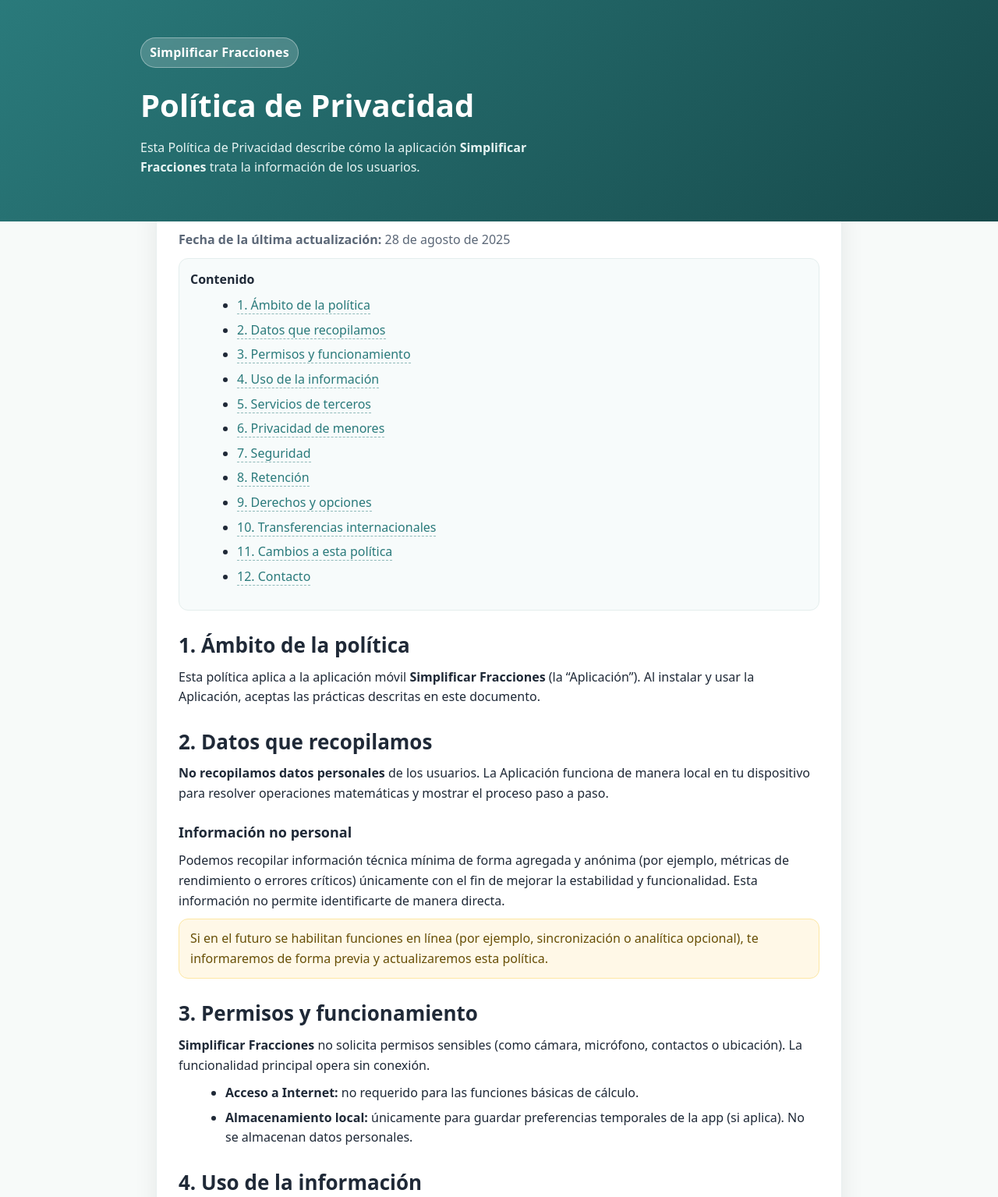
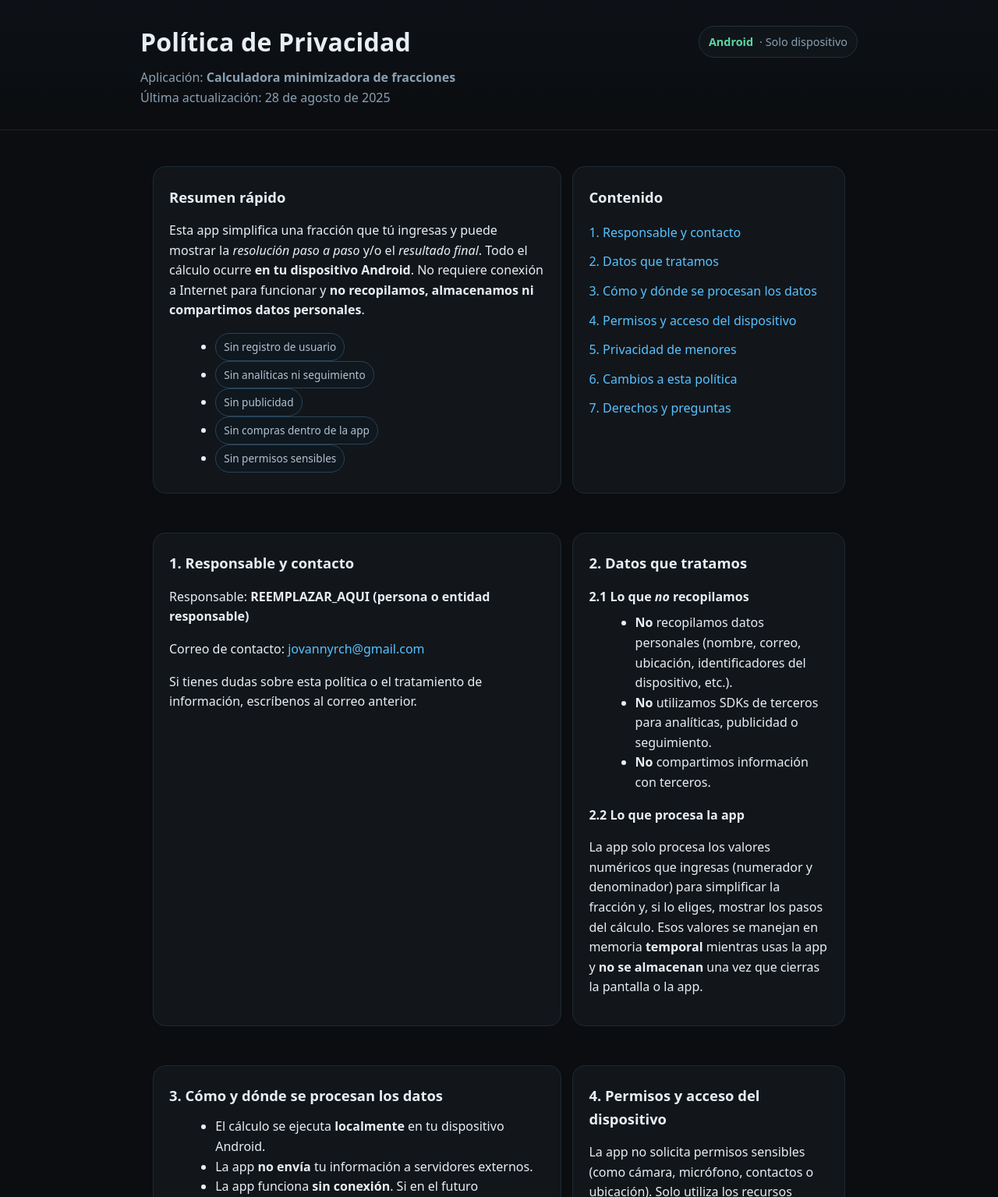
Before and after one commit to JovannyRch/politicas, a plain HTML site: page simplificar_fracciones.html in a window 1280 px wide. Shown: the top 1535 px of the page at 78% size. Drawn offline with Linux system fonts and the light colour scheme.

Commit message:
update policy

```diff
--- a/simplificar_fracciones.html
+++ b/simplificar_fracciones.html
@@ -1,24 +1,26 @@
 <!DOCTYPE html>
-<html lang="es">
+<html lang="es" dir="ltr">
   <head>
     <meta charset="utf-8" />
-    <meta name="viewport" content="width=device-width, initial-scale=1" />
-    <title>Política de Privacidad — Simplificar Fracciones</title>
+    <meta name="viewport" content="width=device-width,initial-scale=1" />
+    <title>
+      Política de Privacidad – Calculadora minimizadora de fracciones
+    </title>
     <meta
       name="description"
-      content="Política de Privacidad de la aplicación Simplificar Fracciones."
+      content="Política de Privacidad de la app Android 'Calculadora minimizadora de fracciones'."
     />
     <style>
       :root {
-        --bg: #0f2e30;
-        --card: #ffffff;
-        --ink: #1f2937;
-        --muted: #5b6777;
-        --brand: #2a7a7b;
-        --accent: #ffc857;
-        --ring: rgba(42, 122, 123, 0.25);
+        --bg: #0b0d10;
+        --card: #12161a;
+        --muted: #8aa0b2;
+        --text: #e7eef4;
+        --accent: #59c1ff;
+        --ok: #5bd6a1;
+        --warn: #ffd166;
+        --max: 920px;
         --radius: 16px;
-        --maxw: 920px;
       }
       * {
         box-sizing: border-box;
@@ -27,306 +29,283 @@
       body {
         margin: 0;
         padding: 0;
+        background: var(--bg);
+        color: var(--text);
+        font-family: system-ui, -apple-system, Segoe UI, Roboto, Ubuntu,
+          Helvetica, Arial, sans-serif;
+        line-height: 1.6;
       }
-      body {
-        font-family: system-ui, -apple-system, Segoe UI, Roboto, Helvetica,
-          Arial, Apple Color Emoji, Segoe UI Emoji;
-        line-height: 1.6;
-        color: var(--ink);
-        background: #f7faf9;
+      a {
+        color: var(--accent);
+        text-decoration: none;
+      }
+      a:hover {
+        text-decoration: underline;
       }
       header {
-        background: linear-gradient(135deg, var(--brand), #174a4b);
-        color: white;
-        padding: 48px 20px 56px;
-        position: relative;
-        overflow: hidden;
+        padding: 28px 16px;
+        border-bottom: 1px solid #1c232a;
+        background: linear-gradient(180deg, #0d1116 0%, #0b0d10 100%);
       }
-      header .wrap {
-        max-width: var(--maxw);
+      .wrap {
+        max-width: var(--max);
         margin: 0 auto;
       }
-      .app-name {
-        display: inline-block;
-        padding: 0.35rem 0.7rem;
-        border-radius: 999px;
-        background: rgba(255, 255, 255, 0.18);
-        border: 1px solid rgba(255, 255, 255, 0.35);
-        backdrop-filter: blur(4px);
-        font-weight: 600;
+      .title {
+        display: flex;
+        flex-wrap: wrap;
+        gap: 14px;
+        align-items: center;
+        justify-content: space-between;
+      }
+      h1 {
+        margin: 0;
+        font-size: clamp(1.4rem, 3vw, 2rem);
         letter-spacing: 0.2px;
       }
-      h1 {
-        font-size: clamp(28px, 4vw, 40px);
-        margin: 16px 0 10px;
+      .badge {
+        display: inline-flex;
+        align-items: center;
+        gap: 8px;
+        border: 1px solid #22303a;
+        background: #10151a;
+        border-radius: 999px;
+        padding: 8px 12px;
+        color: var(--muted);
+        font-size: 0.9rem;
       }
-      .lede {
-        margin: 0;
-        max-width: 60ch;
-        color: #e6f4f3;
+      .badge b {
+        color: var(--ok);
       }
       main {
-        max-width: var(--maxw);
-        margin: -28px auto 64px;
-        padding: 0 20px;
+        padding: 28px 16px;
       }
-      .card {
+      section {
         background: var(--card);
+        border: 1px solid #1c2a35;
         border-radius: var(--radius);
-        box-shadow: 0 10px 30px rgba(0, 0, 0, 0.08);
-        padding: 28px;
-        border: 1px solid #e8efee;
+        padding: 20px;
+        margin: 18px 0;
       }
       h2 {
-        margin: 28px 0 12px;
-        font-size: clamp(20px, 3.2vw, 26px);
-        line-height: 1.25;
+        margin: 0.2rem 0 0.8rem;
+        font-size: 1.15rem;
       }
       h3 {
-        margin: 22px 0 8px;
-        font-size: 18px;
+        margin: 1rem 0 0.5rem;
+        font-size: 1rem;
       }
-      p {
-        margin: 10px 0;
-      }
-      ul {
-        margin: 8px 0 16px 1.25rem;
-      }
-      li {
-        margin: 6px 0;
+      ul,
+      ol {
+        margin: 0.4rem 0 0.4rem 1.2rem;
       }
       .muted {
         color: var(--muted);
       }
       .pill {
-        display: inline-flex;
-        gap: 0.5rem;
-        align-items: center;
-        padding: 0.3rem 0.6rem;
+        display: inline-block;
+        padding: 6px 10px;
         border-radius: 999px;
-        background: #f1fbfa;
-        border: 1px solid #dbeeed;
-        color: #0e3c3d;
-        font-weight: 600;
-        font-size: 0.9rem;
+        border: 1px solid #284457;
+        background: #0f171f;
+        color: #b2c2cf;
+        font-size: 0.85rem;
       }
-      .kbd {
-        font-family: ui-monospace, SFMono-Regular, Menlo, Monaco, Consolas,
-          "Liberation Mono", "Courier New", monospace;
-        background: #f3f4f6;
-        border: 1px solid #e5e7eb;
-        padding: 0.1rem 0.35rem;
-        border-radius: 6px;
-      }
-      .toc {
-        background: #f7fbfb;
-        border: 1px solid #e4eeed;
-        padding: 14px;
-        border-radius: 12px;
-      }
-      a {
-        color: var(--brand);
-        text-decoration: none;
-        border-bottom: 1px dashed rgba(42, 122, 123, 0.5);
-      }
-      a:hover {
-        border-bottom-style: solid;
+      .toc a {
+        display: block;
+        padding: 6px 0;
       }
       footer {
-        max-width: var(--maxw);
-        margin: 24px auto 72px;
-        padding: 0 20px;
+        padding: 28px 16px;
+        border-top: 1px solid #1c232a;
         color: var(--muted);
       }
-      .stamp {
-        margin-top: 12px;
-        font-size: 14px;
+      .grid {
+        display: grid;
+        gap: 14px;
       }
-      .hr {
-        height: 1px;
-        background: #ecf2f1;
-        margin: 22px 0;
+      @media (min-width: 820px) {
+        .grid.two {
+          grid-template-columns: 1.2fr 0.8fr;
+        }
       }
-      .note {
-        padding: 12px 14px;
-        background: #fff8e7;
-        border: 1px solid #fde7a3;
-        color: #684f06;
-        border-radius: 12px;
-      }
-      /* Print */
-      @media print {
-        header {
-          background: #fff;
-          color: #000;
-          border-bottom: 2px solid #000;
-        }
-        .app-name {
-          background: none;
-          border: 1px solid #000;
-          color: #000;
-        }
-        a {
-          color: #000;
-          border: none;
-          text-decoration: underline;
-        }
-        .card,
-        body {
-          background: #fff !important;
-          box-shadow: none;
-        }
+      code {
+        background: #0f1620;
+        border: 1px solid #223046;
+        color: #cfe6ff;
+        border-radius: 8px;
+        padding: 2px 6px;
       }
     </style>
   </head>
   <body>
     <header>
-      <div class="wrap">
-        <span class="app-name">Simplificar Fracciones</span>
+      <div class="wrap title">
         <h1>Política de Privacidad</h1>
-        <p class="lede">
-          Esta Política de Privacidad describe cómo la aplicación
-          <strong>Simplificar Fracciones</strong> trata la información de los
-          usuarios.
-        </p>
+        <span class="badge" aria-label="Compatibilidad"
+          ><b>Android</b> · Solo dispositivo</span
+        >
+      </div>
+      <div class="wrap muted" style="margin-top: 8px">
+        Aplicación: <strong>Calculadora minimizadora de fracciones</strong
+        ><br />
+        Última actualización:
+        <time datetime="2025-08-28">28 de agosto de 2025</time>
       </div>
     </header>
 
-    <main>
-      <article class="card">
-        <p class="muted">
-          <strong>Fecha de la última actualización:</strong> 28 de agosto de
-          2025
-        </p>
-        <div class="toc">
-          <strong>Contenido</strong>
-          <ul>
-            <li><a href="#ambito">1. Ámbito de la política</a></li>
-            <li><a href="#datos">2. Datos que recopilamos</a></li>
-            <li><a href="#permisos">3. Permisos y funcionamiento</a></li>
-            <li><a href="#uso">4. Uso de la información</a></li>
-            <li><a href="#terceros">5. Servicios de terceros</a></li>
-            <li><a href="#menores">6. Privacidad de menores</a></li>
-            <li><a href="#seguridad">7. Seguridad</a></li>
-            <li><a href="#retencion">8. Retención</a></li>
-            <li><a href="#derechos">9. Derechos y opciones</a></li>
-            <li>
-              <a href="#transferencias">10. Transferencias internacionales</a>
-            </li>
-            <li><a href="#cambios">11. Cambios a esta política</a></li>
-            <li><a href="#contacto">12. Contacto</a></li>
-          </ul>
-        </div>
-
-        <h2 id="ambito">1. Ámbito de la política</h2>
+    <main class="wrap grid two">
+      <section aria-labelledby="resumen">
+        <h2 id="resumen">Resumen rápido</h2>
         <p>
-          Esta política aplica a la aplicación móvil
-          <strong>Simplificar Fracciones</strong> (la “Aplicación”). Al instalar
-          y usar la Aplicación, aceptas las prácticas descritas en este
-          documento.
-        </p>
-
-        <h2 id="datos">2. Datos que recopilamos</h2>
-        <p>
-          <strong>No recopilamos datos personales</strong> de los usuarios. La
-          Aplicación funciona de manera local en tu dispositivo para resolver
-          operaciones matemáticas y mostrar el proceso paso a paso.
-        </p>
-        <h3>Información no personal</h3>
-        <p>
-          Podemos recopilar información técnica mínima de forma agregada y
-          anónima (por ejemplo, métricas de rendimiento o errores críticos)
-          únicamente con el fin de mejorar la estabilidad y funcionalidad. Esta
-          información no permite identificarte de manera directa.
-        </p>
-        <p class="note">
-          Si en el futuro se habilitan funciones en línea (por ejemplo,
-          sincronización o analítica opcional), te informaremos de forma previa
-          y actualizaremos esta política.
-        </p>
-
-        <h2 id="permisos">3. Permisos y funcionamiento</h2>
-        <p>
-          <strong>Simplificar Fracciones</strong> no solicita permisos sensibles
-          (como cámara, micrófono, contactos o ubicación). La funcionalidad
-          principal opera sin conexión.
+          Esta app simplifica una fracción que tú ingresas y puede mostrar la
+          <em>resolución paso a paso</em> y/o el <em>resultado final</em>. Todo
+          el cálculo ocurre <strong>en tu dispositivo Android</strong>. No
+          requiere conexión a Internet para funcionar y
+          <strong
+            >no recopilamos, almacenamos ni compartimos datos personales</strong
+          >.
         </p>
         <ul>
+          <li><span class="pill">Sin registro de usuario</span></li>
+          <li><span class="pill">Sin analíticas ni seguimiento</span></li>
+          <li><span class="pill">Sin publicidad</span></li>
+          <li><span class="pill">Sin compras dentro de la app</span></li>
+          <li><span class="pill">Sin permisos sensibles</span></li>
+        </ul>
+      </section>
+
+      <section class="toc" aria-labelledby="contenido">
+        <h2 id="contenido">Contenido</h2>
+        <a href="#responsable">1. Responsable y contacto</a>
+        <a href="#datos">2. Datos que tratamos</a>
+        <a href="#proceso">3. Cómo y dónde se procesan los datos</a>
+        <a href="#permisos">4. Permisos y acceso del dispositivo</a>
+        <a href="#menores">5. Privacidad de menores</a>
+        <a href="#cambios">6. Cambios a esta política</a>
+        <a href="#derechos">7. Derechos y preguntas</a>
+      </section>
+
+      <section aria-labelledby="responsable" id="responsable">
+        <h2>1. Responsable y contacto</h2>
+        <p>
+          Responsable:
+          <strong>REEMPLAZAR_AQUI (persona o entidad responsable)</strong>
+        </p>
+        <p>
+          Correo de contacto:
+          <a href="mailto:jovannyrch@gmail.com">jovannyrch@gmail.com</a>
+        </p>
+        <p>
+          Si tienes dudas sobre esta política o el tratamiento de información,
+          escríbenos al correo anterior.
+        </p>
+      </section>
+
+      <section aria-labelledby="datos" id="datos">
+        <h2>2. Datos que tratamos</h2>
+        <h3>2.1 Lo que <em>no</em> recopilamos</h3>
+        <ul>
           <li>
-            <strong>Acceso a Internet:</strong> no requerido para las funciones
-            básicas de cálculo.
+            <strong>No</strong> recopilamos datos personales (nombre, correo,
+            ubicación, identificadores del dispositivo, etc.).
           </li>
           <li>
-            <strong>Almacenamiento local:</strong> únicamente para guardar
-            preferencias temporales de la app (si aplica). No se almacenan datos
-            personales.
+            <strong>No</strong> utilizamos SDKs de terceros para analíticas,
+            publicidad o seguimiento.
+          </li>
+          <li><strong>No</strong> compartimos información con terceros.</li>
+        </ul>
+        <h3>2.2 Lo que procesa la app</h3>
+        <p>
+          La app solo procesa los valores numéricos que ingresas (numerador y
+          denominador) para simplificar la fracción y, si lo eliges, mostrar los
+          pasos del cálculo. Esos valores se manejan en memoria
+          <strong>temporal</strong> mientras usas la app y
+          <strong>no se almacenan</strong> una vez que cierras la pantalla o la
+          app.
+        </p>
+      </section>
+
+      <section aria-labelledby="proceso" id="proceso">
+        <h2>3. Cómo y dónde se procesan los datos</h2>
+        <ul>
+          <li>
+            El cálculo se ejecuta <strong>localmente</strong> en tu dispositivo
+            Android.
+          </li>
+          <li>
+            La app <strong>no envía</strong> tu información a servidores
+            externos.
+          </li>
+          <li>
+            La app funciona <strong>sin conexión</strong>. Si en el futuro
+            agregamos funciones en línea (por ejemplo, copias de seguridad o
+            sincronización), <strong>actualizaremos esta política</strong> y te
+            lo informaremos de forma visible dentro de la app o en su ficha de
+            Play Store.
           </li>
         </ul>
+      </section>
 
-        <h2 id="uso">4. Uso de la información</h2>
+      <section aria-labelledby="permisos" id="permisos">
+        <h2>4. Permisos y acceso del dispositivo</h2>
         <p>
-          La información técnica anónima, en caso de generarse, se usa
-          exclusivamente para:
+          La app no solicita permisos sensibles (como cámara, micrófono,
+          contactos o ubicación). Solo utiliza los recursos necesarios para su
+          funcionamiento básico de interfaz.
         </p>
-        <ul>
-          <li>Diagnostic ar y corregir errores.</li>
-          <li>Mejorar el rendimiento y la experiencia de uso.</li>
-        </ul>
+      </section>
 
-        <h2 id="terceros">5. Servicios de terceros</h2>
+      <section aria-labelledby="menores" id="menores">
+        <h2>5. Privacidad de menores</h2>
         <p>
-          Actualmente, la Aplicación <strong>no integra</strong> SDKs de
-          terceros con fines de publicidad o analítica que recolecten datos
-          personales. Si esto cambia, se incluirá una lista de servicios
-          utilizados, enlaces a sus políticas de privacidad y opciones de
-          exclusión correspondientes.
+          La app puede ser utilizada con fines educativos. No recopilamos datos
+          de ningún usuario, incluidos menores de edad. Si un tutor o padre
+          considera que deberíamos eliminar alguna información accidentalmente
+          enviada por canales externos (por ejemplo, correo de soporte), puede
+          contactarnos en
+          <a href="mailto:jovannyrch@gmail.com">jovannyrch@gmail.com</a>.
         </p>
+      </section>
 
-        <h2 id="menores">6. Privacidad de menores</h2>
+      <section aria-labelledby="cambios" id="cambios">
+        <h2>6. Cambios a esta política</h2>
         <p>
-          <strong>Simplificar Fracciones</strong> está diseñada para ser apta
-          para todas las edades y no recopila datos personales de menores de 13
-          años. Si un padre, madre o tutor considera que un menor nos
-          proporcionó datos personales por error, puede contactarnos para
-          solicitar su eliminación.
+          Podemos actualizar esta política para reflejar mejoras o nuevos
+          requisitos legales. Publicaremos la versión actualizada indicando la
+          fecha de “Última actualización”. Cambios relevantes se comunicarán
+          dentro de la app o en su ficha de Play Store.
         </p>
+      </section>
 
-        <h2 id="seguridad">7. Seguridad</h2>
+      <section aria-labelledby="derechos" id="derechos">
+        <h2>7. Derechos y preguntas</h2>
         <p>
-          Aplicamos medidas razonables de seguridad proporcionales a la
-          naturaleza local y sin conexión de la Aplicación. No obstante, ningún
-          sistema es completamente infalible.
+          Puedes contactar al responsable para ejercer derechos o realizar
+          preguntas relacionadas con tu privacidad. Dado que la app no recopila
+          datos personales ni crea perfiles, no contamos con información que
+          vinculemos a tu identidad.
         </p>
+        <p>
+          Contacto:
+          <a href="mailto:jovannyrch@gmail.com">jovannyrch@gmail.com</a>
+        </p>
+      </section>
+    </main>
 
-        <h2 id="retencion">8. Retención</h2>
-        <p>
-          Al no recopilar datos personales, no mantenemos registros
-          identificables. La información técnica anónima (si existiera) se
-          conservaría solo el tiempo necesario para los fines descritos en esta
-          política.
-        </p>
+    <footer>
+      <div class="wrap">
+        <small
+          >© <span id="y"></span> Calculadora minimizadora de fracciones ·
+          Política de Privacidad</small
+        >
+      </div>
+    </footer>
 
-        <h2 id="derechos">9. Derechos y opciones</h2>
-        <p>
-          Si en el futuro se habilitan funciones que impliquen el tratamiento de
-          datos personales, podrás ejercer tus derechos de acceso,
-          rectificación, cancelación y oposición (y otros aplicables según
-          jurisdicción) contactándonos. Mientras tanto, puedes desinstalar la
-          Aplicación en cualquier momento para dejar de usarla.
-        </p>
-
-        <h2 id="transferencias">10. Transferencias internacionales</h2>
-        <p>
-          No realizamos transferencias internacionales de datos personales, dado
-          que la Aplicación no recopila ni procesa esta clase de información.
-        </p>
-
-        <h2 id="cambios">11. Cambios a esta política</h2>
-        <p>
-          Podemos actualizar esta política para reflejar mejoras o cambios
-          regulatorios. Publicaremos la versión vigente en esta misma pá
-        </p>
-      </article>
-    </main>
+    <script>
+      // Año automático en el pie de página
+      document.getElementById("y").textContent = new Date().getFullYear();
+    </script>
   </body>
 </html>
```
